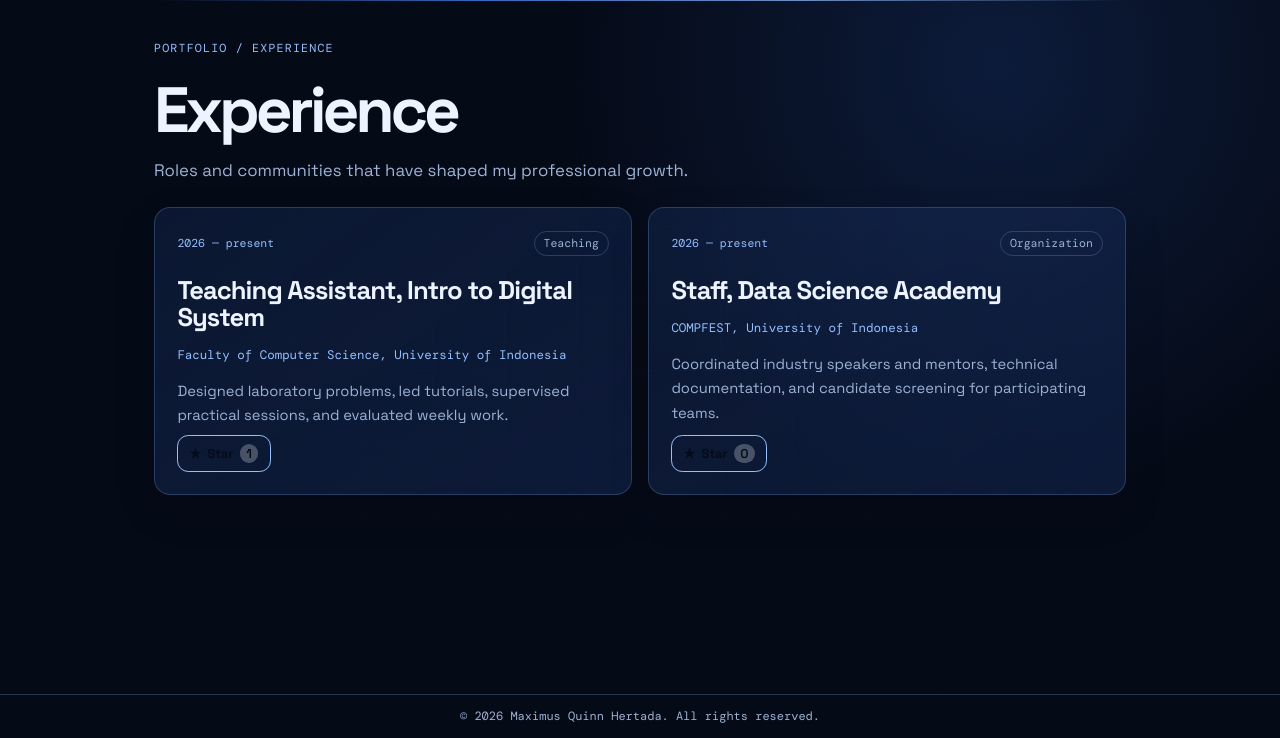
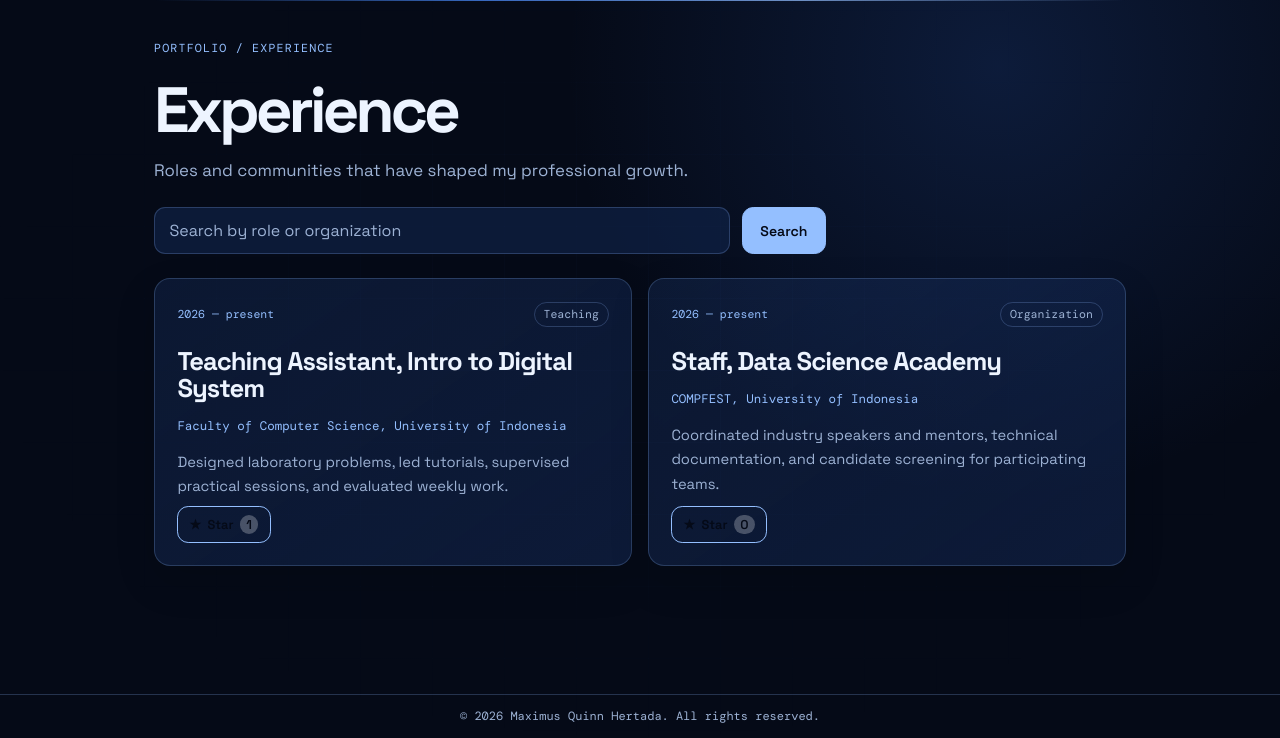
Before and after one commit to MaxKwen/MaxPorto, a Django app: page /experience/ in a window 1280 px wide. Shown: the part 62-800 px from the top of the page. Run offline with Django 5.2, Linux system fonts and the light colour scheme; data comes from the database, SQL or seed files in the repository; tables that the repository leaves empty hold one stand-in row (values such as "Sample post").

Commit message:
feat: load and search experiences with AJAX

```diff
--- a/main/views.py
+++ b/main/views.py
@@ -1,5 +1,6 @@
 from django.contrib import messages
 from django.core import serializers
+from django.db.models import Q
 from django.http import HttpResponse, JsonResponse
 from django.shortcuts import get_object_or_404, redirect, render
 from django.urls import reverse
@@ -92,6 +93,12 @@ EXPERIENCE_COPY = {
         "starred_by": "Starred by",
         "first_star": "Be the first to star this experience",
         "present": "present",
+        "search": "Search",
+        "search_placeholder": "Search by role or organization",
+        "no_results": "No experience matches your search.",
+        "loading": "Loading experience...",
+        "load_error": "Failed to load experience. Please try again.",
+        "retry": "Try again",
         "empty_state": "No experience has been added yet.",
     },
     "id": {
@@ -117,6 +124,12 @@ EXPERIENCE_COPY = {
         "starred_by": "Diberi star oleh",
         "first_star": "Jadilah yang pertama memberi star pada pengalaman ini",
         "present": "sekarang",
+        "search": "Cari",
+        "search_placeholder": "Cari berdasarkan posisi atau organisasi",
+        "no_results": "Tidak ada pengalaman yang sesuai dengan pencarianmu.",
+        "loading": "Memuat pengalaman...",
+        "load_error": "Gagal memuat pengalaman. Silakan coba lagi.",
+        "retry": "Coba lagi",
         "empty_state": "Belum ada pengalaman yang ditambahkan.",
     },
 }
@@ -376,23 +389,65 @@ def delete_project(request, project_id):
 
 
 def get_experiences_json(request):
-    experiences = Experience.objects.order_by("-start_year", "id")
-    experiences_json = serializers.serialize(
-        "json", experiences, use_natural_foreign_keys=True
+    search_query = request.GET.get("q", "").strip()
+    experiences = Experience.objects.prefetch_related("starred_by").order_by(
+        "-start_year", "id"
     )
-    return HttpResponse(experiences_json, content_type="application/json")
+    if search_query:
+        experiences = experiences.filter(
+            Q(title__icontains=search_query)
+            | Q(title_id__icontains=search_query)
+            | Q(organization__icontains=search_query)
+            | Q(organization_id__icontains=search_query)
+        )
+
+    can_update = request.user.is_superuser or is_editor(request.user)
+    data = []
+    for experience in experiences:
+        starred_users = list(experience.starred_by.all())
+        data.append(
+            {
+                "model": "main.experience",
+                "pk": experience.pk,
+                "fields": {
+                    "title": experience.title,
+                    "title_id": experience.title_id,
+                    "organization": experience.organization,
+                    "organization_id": experience.organization_id,
+                    "description": experience.description,
+                    "description_id": experience.description_id,
+                    "category": experience.category,
+                    "start_year": experience.start_year,
+                    "end_year": experience.end_year,
+                    "starred_by": [[user.username] for user in starred_users],
+                    "star_count": len(starred_users),
+                    "is_starred": request.user.is_authenticated
+                    and any(user.pk == request.user.pk for user in starred_users),
+                    "starred_by_names": ", ".join(
+                        user.username for user in starred_users
+                    ),
+                    "can_update": can_update,
+                    "can_delete": request.user.is_superuser,
+                    "update_url": reverse(
+                        "main:update_experience", args=[experience.pk]
+                    ),
+                    "delete_url": reverse(
+                        "main:delete_experience", args=[experience.pk]
+                    ),
+                    "star_url": reverse(
+                        "main:toggle_experience_star", args=[experience.pk]
+                    ),
+                },
+            }
+        )
+
+    return JsonResponse(data, safe=False)
 
 
 def show_experiences(request, language="en"):
-    json_response = get_experiences_json(request)
-    experiences = serializers.deserialize(
-        "json",
-        json_response.content.decode("utf-8"),
-    )
-    experiences = [experience.object for experience in experiences]
     context = {
         "copy": EXPERIENCE_COPY[language],
-        "experience_list": experiences,
+        "search_query": request.GET.get("q", "").strip(),
         "is_editor": is_editor(request.user),
     }
     return render(request, "experiences.html", context)
--- /dev/null
+++ b/static/js/experiences.js
@@ -0,0 +1,145 @@
+(() => {
+  const page = document.getElementById("experience-page");
+  if (!page) return;
+
+  const copy = JSON.parse(document.getElementById("experience-copy").textContent);
+  const cardTemplate = document.getElementById("experience-card-template");
+  const grid = document.getElementById("experience-grid");
+  const searchForm = document.getElementById("experience-search-form");
+  const searchInput = document.getElementById("experience-search-input");
+  const retryButton = document.getElementById("experience-retry");
+  const emptyState = document.getElementById("experience-empty");
+  const states = {
+    loading: document.getElementById("experience-loading"),
+    error: document.getElementById("experience-error"),
+    empty: emptyState,
+    grid,
+  };
+  const SEARCH_DEBOUNCE_DELAY = 300;
+  let searchTimer;
+  let activeController;
+
+  function showState(name) {
+    Object.entries(states).forEach(([key, element]) => {
+      element.classList.toggle("hide", key !== name);
+    });
+    grid.setAttribute("aria-busy", String(name === "loading"));
+  }
+
+  function localizedValue(fields, name) {
+    return copy.language === "id" && fields[`${name}_id`]
+      ? fields[`${name}_id`]
+      : fields[name];
+  }
+
+  function buildExperienceCard(item) {
+    const experience = item.fields;
+    const card = cardTemplate.content.firstElementChild.cloneNode(true);
+    const title = localizedValue(experience, "title");
+
+    // Keep user-supplied text out of HTML parsing, including labels and tooltips.
+    card.querySelector("h2").textContent = title;
+    card.querySelector(".experience-period").textContent =
+      `${experience.start_year} — ${experience.end_year ?? copy.present}`;
+    card.querySelector(".experience-category").textContent = experience.category;
+    card.querySelector(".experience-organization").textContent =
+      localizedValue(experience, "organization");
+    card.querySelector(".experience-description").textContent =
+      localizedValue(experience, "description");
+
+    const editLink = card.querySelector(".experience-edit");
+    if (editLink) {
+      if (experience.can_update) editLink.href = experience.update_url;
+      else editLink.remove();
+    }
+
+    const deleteButton = card.querySelector(".experience-delete");
+    const deleteModal = card.querySelector(".project-delete-modal");
+    if (deleteButton && deleteModal) {
+      if (experience.can_delete) {
+        const modalId = `delete-experience-${item.pk}`;
+        deleteModal.id = modalId;
+        const heading = deleteModal.querySelector("h2");
+        heading.id = `${modalId}-title`;
+        deleteModal.setAttribute("aria-labelledby", heading.id);
+        deleteModal.querySelector("strong").textContent = title;
+        deleteModal.querySelector("form").action = experience.delete_url;
+        deleteModal.querySelectorAll("[popovertargetaction]").forEach((button) => {
+          button.setAttribute("popovertarget", modalId);
+        });
+        deleteButton.setAttribute("popovertarget", modalId);
+        deleteButton.setAttribute("aria-label", `${copy.delete_experience}: ${title}`);
+      } else {
+        deleteButton.remove();
+        deleteModal.remove();
+      }
+    }
+
+    const starForm = card.querySelector(".star-form");
+    const starButton = starForm.querySelector("button");
+    starForm.action = experience.star_url;
+    starButton.classList.toggle("is-starred", experience.is_starred);
+    starButton.title = experience.star_count > 0
+      ? `${copy.starred_by} ${experience.starred_by_names}`
+      : copy.first_star;
+    starButton.querySelector(".star-label").textContent =
+      experience.is_starred ? copy.unstar : copy.star;
+    starButton.querySelector(".star-count").textContent = experience.star_count;
+    return card;
+  }
+
+  async function fetchExperiences(query = "") {
+    if (activeController) activeController.abort();
+    const controller = new AbortController();
+    activeController = controller;
+    showState("loading");
+
+    try {
+      const url = new URL(page.dataset.endpoint, window.location.origin);
+      if (query) url.searchParams.set("q", query);
+      const response = await fetch(url, {
+        headers: { Accept: "application/json" },
+        signal: controller.signal,
+      });
+      if (!response.ok) throw new Error(`HTTP ${response.status}`);
+      const items = await response.json();
+      if (!Array.isArray(items)) throw new Error("Invalid experience response");
+      if (controller !== activeController) return;
+
+      if (items.length === 0) {
+        grid.replaceChildren();
+        emptyState.querySelector("p").textContent = query
+          ? copy.no_results
+          : copy.empty_state;
+        showState("empty");
+        return;
+      }
+
+      const cards = items.map(buildExperienceCard);
+      grid.replaceChildren(...cards);
+      showState("grid");
+    } catch (error) {
+      if (error.name === "AbortError" || controller !== activeController) return;
+      console.error("Error loading experience:", error);
+      showState("error");
+    }
+  }
+
+  function searchExperiences() {
+    clearTimeout(searchTimer);
+    fetchExperiences(searchInput.value.trim());
+  }
+
+  searchInput.addEventListener("input", () => {
+    clearTimeout(searchTimer);
+    // Invalidate an in-flight result as soon as the query changes.
+    if (activeController) activeController.abort();
+    searchTimer = setTimeout(searchExperiences, SEARCH_DEBOUNCE_DELAY);
+  });
+  searchForm.addEventListener("submit", (event) => {
+    event.preventDefault();
+    searchExperiences();
+  });
+  retryButton.addEventListener("click", searchExperiences);
+  searchExperiences();
+})();
--- a/templates/experiences.html
+++ b/templates/experiences.html
@@ -1,4 +1,5 @@
 {% extends "base.html" %}
+{% load static %}
 
 {% block title %}{{ copy.page_title }} - Maximus Quinn Hertada{% endblock title %}
 {% block meta_description %}{{ copy.meta_description }}{% endblock meta_description %}
@@ -13,7 +14,7 @@
 {% endblock language_switch %}
 
 {% block content %}
-  <section class="section projects-page experience-page">
+  <section class="section projects-page experience-page" id="experience-page" data-endpoint="{% url 'main:get_experiences_json' %}">
     <div class="projects-header">
       <div class="projects-heading">
         <p class="eyebrow">{{ copy.eyebrow }}</p>
@@ -27,39 +28,62 @@
         </a>
       {% endif %}
     </div>
-    <div class="experience-grid">
-      {% for experience in experience_list %}
+    <form id="experience-search-form" class="project-search" method="get">
+      <input id="experience-search-input" class="project-search__input" type="search" name="q" value="{{ search_query }}" placeholder="{{ copy.search_placeholder }}" aria-label="{{ copy.search_placeholder }}" />
+      <button class="button" type="submit">{{ copy.search }}</button>
+    </form>
+    <div id="experience-loading" class="empty-state" role="status"><p>{{ copy.loading }}</p></div>
+    <div id="experience-error" class="empty-state hide" role="alert">
+      <p>{{ copy.load_error }}</p>
+      <button id="experience-retry" class="button" type="button">{{ copy.retry }}</button>
+    </div>
+    <div id="experience-empty" class="empty-state hide" role="status"><p>{{ copy.empty_state }}</p></div>
+    <div id="experience-grid" class="experience-grid hide" aria-busy="true"></div>
+    <noscript><p class="empty-state">{% if copy.language == "id" %}Aktifkan JavaScript untuk memuat daftar pengalaman.{% else %}Enable JavaScript to load the experience list.{% endif %}</p></noscript>
+  </section>
+
+  <template id="experience-card-template">
     <article class="experience-card">
       <div class="experience-card__meta">
-            <span class="experience-period">
-              {{ experience.start_year }} — {{ experience.end_year|default:copy.present }}
-            </span>
-            <span class="experience-category">{{ experience.category }}</span>
+        <span class="experience-period"></span>
+        <span class="experience-category"></span>
       </div>
-          {% if copy.language == "id" %}
-            <h2>{{ experience.title_id|default:experience.title }}</h2>
-            <p class="experience-organization">{{ experience.organization_id|default:experience.organization }}</p>
-            <p>{{ experience.description_id|default:experience.description }}</p>
-          {% else %}
-            <h2>{{ experience.title }}</h2>
-            <p class="experience-organization">{{ experience.organization }}</p>
-            <p>{{ experience.description }}</p>
-          {% endif %}
+      <h2></h2>
+      <p class="experience-organization"></p>
+      <p class="experience-description"></p>
       <div class="project-card-actions">
         {% if user.is_superuser or is_editor %}
-              <a class="project-link" href="{% url 'main:update_experience' experience.pk %}">
-                {{ copy.edit_experience }}
-              </a>
+          <a class="project-link experience-edit">{{ copy.edit_experience }}</a>
         {% endif %}
         {% if user.is_superuser %}
-              {% include "components/entry_delete_modal.html" with item=experience modal_prefix="delete-experience" delete_url_name="main:delete_experience" delete_label=copy.delete_experience delete_title=copy.delete_title delete_prompt=copy.delete_prompt cancel=copy.cancel confirm_delete=copy.confirm_delete %}
+          <button type="button" class="button button-danger experience-delete">{{ copy.delete_experience }}</button>
+          <div class="project-delete-modal" popover="auto" role="dialog" aria-modal="true">
+            <button type="button" class="project-delete-modal__backdrop" popovertargetaction="hide" aria-label="{{ copy.cancel }}"></button>
+            <div class="project-delete-modal__content">
+              <button type="button" class="project-delete-modal__close" popovertargetaction="hide" aria-label="{{ copy.cancel }}">×</button>
+              <h2>{{ copy.delete_title }}</h2>
+              <p>{{ copy.delete_prompt }} <strong></strong>?</p>
+              <div class="project-delete-modal__actions">
+                <button type="button" class="button button-secondary" popovertargetaction="hide">{{ copy.cancel }}</button>
+                <form method="post">
+                  {% csrf_token %}
+                  <button type="submit" class="button button-danger">{{ copy.confirm_delete }}</button>
+                </form>
+              </div>
+            </div>
+          </div>
         {% endif %}
-            {% include "components/entry_star.html" with item=experience toggle_url_name="main:toggle_experience_star" %}
+        <form method="post" class="star-form">
+          {% csrf_token %}
+          <button type="submit" class="button button-star">
+            <span aria-hidden="true">★</span>
+            <span class="star-label"></span>
+            <span class="star-count"></span>
+          </button>
+        </form>
       </div>
     </article>
-      {% empty %}
-        <p class="empty-state">{{ copy.empty_state }}</p>
-      {% endfor %}
-    </div>
-  </section>
+  </template>
+  {{ copy|json_script:"experience-copy" }}
+  <script src="{% static 'js/experiences.js' %}" defer></script>
 {% endblock content %}
```
Lines whose indentation alone changed are shown as unchanged.
